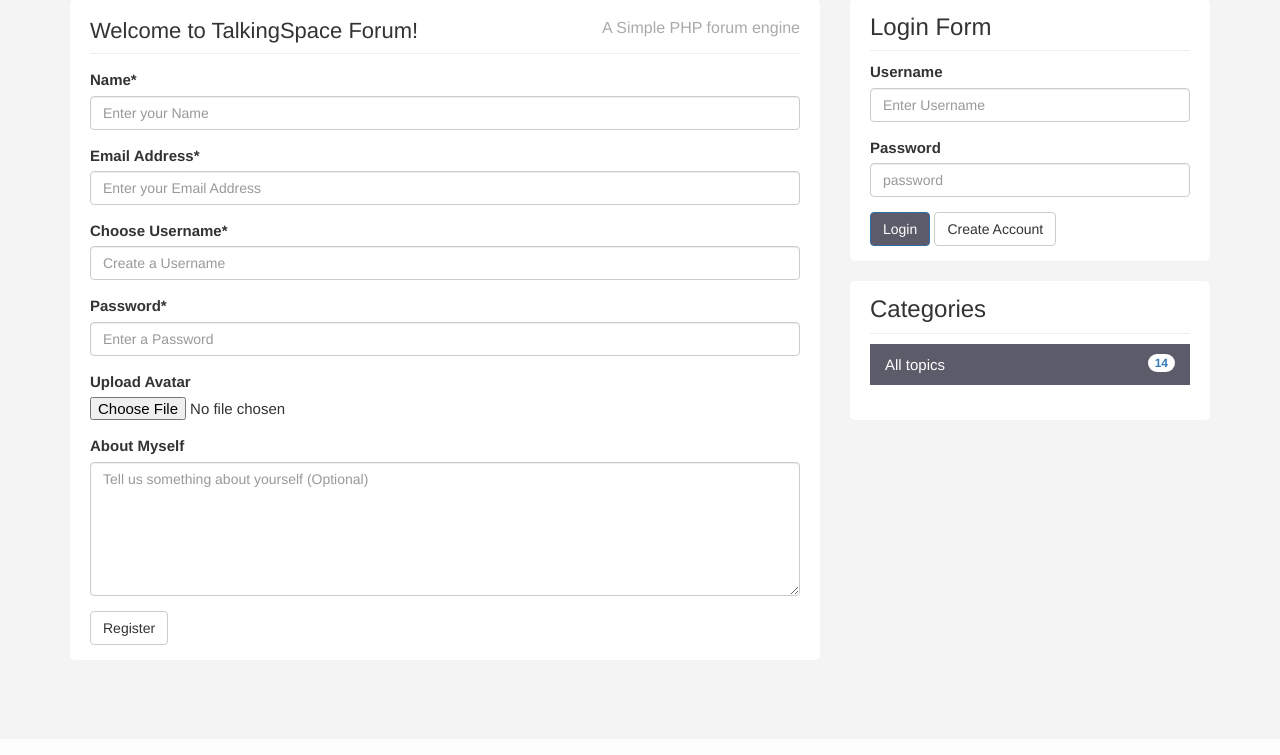
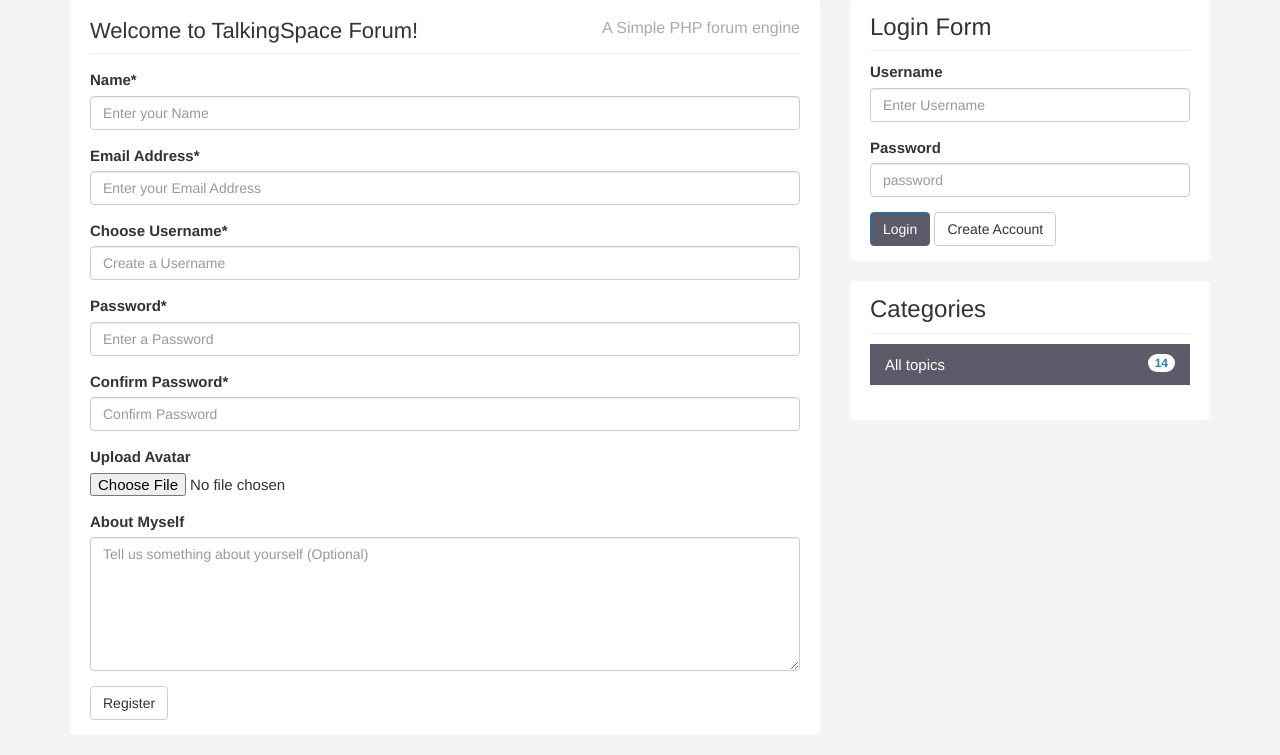
Before and after one commit to dprabin/simple-php-forum-application, a PHP site: page /register in a window 1280 px wide. Shown: the part 61-816 px from the top of the page. Before the commit the page ends 706 px from the top, so only its background shows below. Run offline with PHP 8.4, Linux system fonts and the light colour scheme; data that the repository does not hold is empty; some libraries are stand-ins or nearby versions.

Commit message:
Add confirm password field and correct field names

```diff
--- a/templates/register.php
+++ b/templates/register.php
@@ -11,7 +11,10 @@
         <label>Choose Username*</label><input type="text" class="form-control" name="username" placeholder="Create a Username" />
     </div>
     <div class="form-group">
-        <label>Password*</label><input type="password" class="form-control" name="email" placeholder="Enter a Password" />
+        <label>Password*</label><input type="password" class="form-control" name="password" placeholder="Enter a Password" />
+    </div>
+    <div class="form-group">
+        <label>Confirm Password*</label><input type="password" class="form-control" name="password2" placeholder="Confirm Password" />
     </div>
     <div class="form-group">
         <label>Upload Avatar</label><input type="file" name="avatar"/>
```
